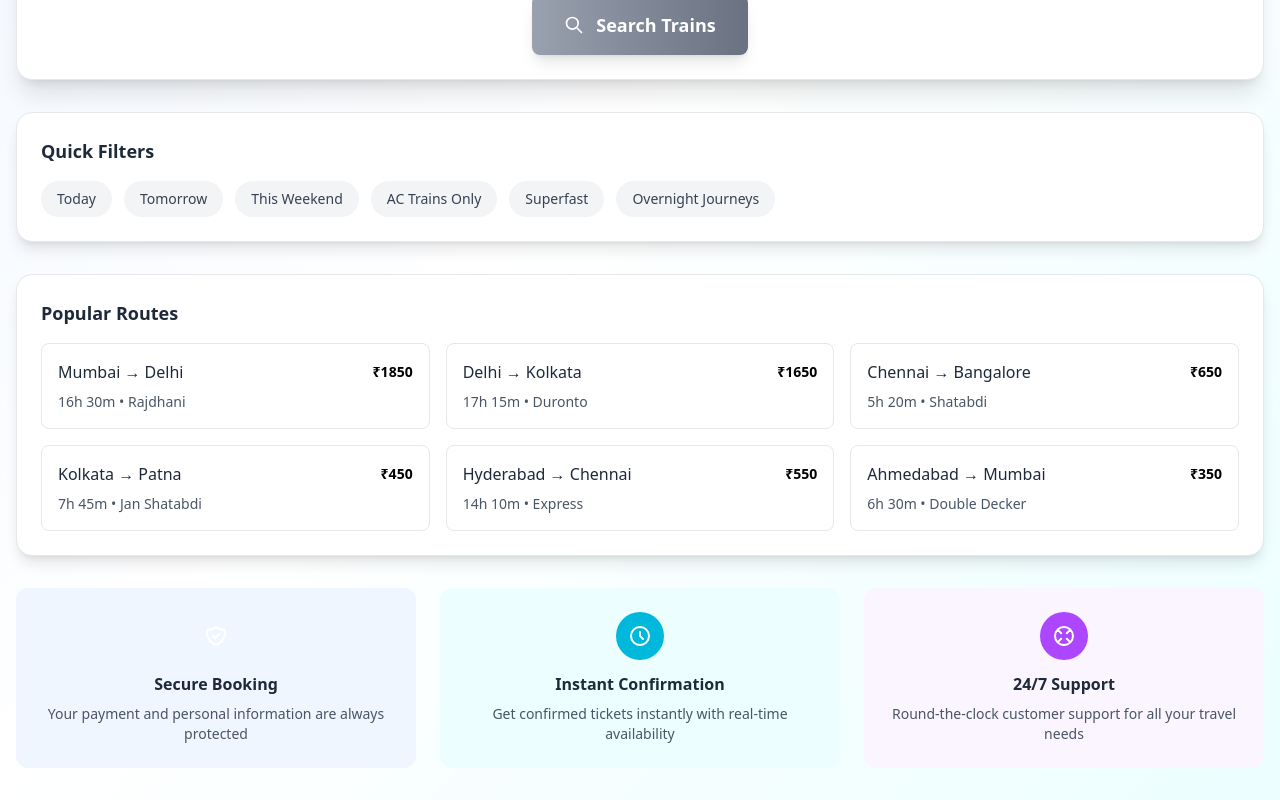
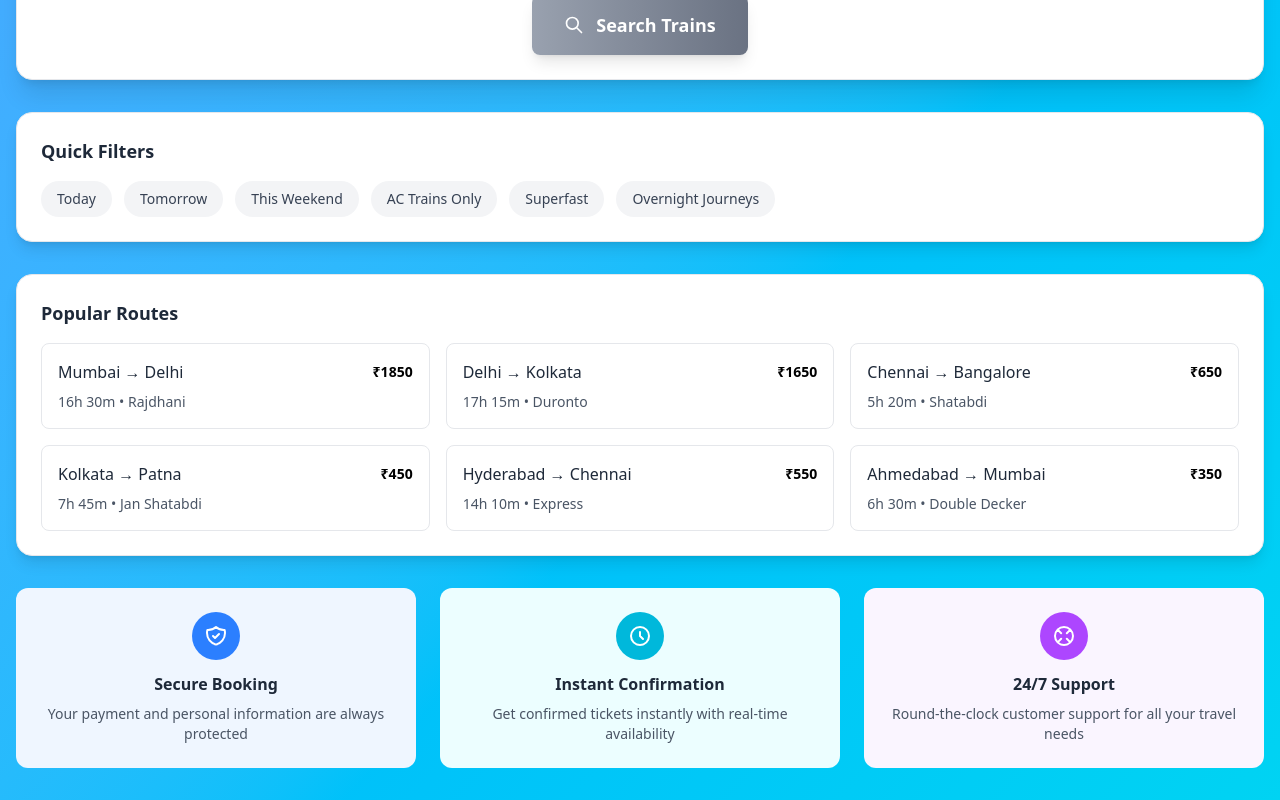
Before and after one commit to vishwajeet161/Journeo, an Angular app in the folder frontend/journeo-ui/: page /train in a window 1280 px wide. Shown: the part 626-1426 px from the top of the page. Built offline with nearby package versions, Linux system fonts and the light colour scheme.

Commit message:
fixed some css issues

```diff
--- a/frontend/journeo-ui/src/app/modules/login-module/login/login.component.html
+++ b/frontend/journeo-ui/src/app/modules/login-module/login/login.component.html
@@ -3,7 +3,7 @@
   <div class="hidden lg:flex lg:w-1/2 bg-cover bg-center relative">
     <div
       class="w-full h-full bg-cover bg-center"
-      style="background-image: url('https://images.unsplash.com/photo-1506929562872-bb421503ef21?ixlib=rb-4.0.3&ixid=M3wxMjA3fDB8MHxwaG90by1wYWdlfHx8fGVufDB8fHx8fA%3D%3D&auto=format&fit=crop&w=2068&q=80');">
+      style="background-image: url('assets/images/train_bg.jpg');">
     </div>
     <div class="absolute inset-0 bg-journeo-navy bg-opacity-60"></div>
     <div class="absolute bottom-10 left-10 text-white z-10">
--- a/frontend/journeo-ui/src/app/modules/train-ticket-module/train-ticket/train-ticket.component.html
+++ b/frontend/journeo-ui/src/app/modules/train-ticket-module/train-ticket/train-ticket.component.html
@@ -1,5 +1,5 @@
 <!-- Train Booking Section -->
-<section class="min-h-screen bg-gradient-to-br from-blue-50 via-white to-cyan-50 py-8">
+<section class="min-h-screen bg-gradient-to-br from-blue-400 via-white-400 to-cyan-400 py-8">
   <div class="container mx-auto px-4 max-w-6xl">
 
     <!-- Page Header -->
@@ -165,7 +165,7 @@
         <button
           *ngFor="let filter of quickFilters"
           (click)="applyQuickFilter(filter)"
-          class="px-4 py-2 bg-gray-100 hover:bg-journeo-blue hover:text-white text-gray-700 rounded-full text-sm font-medium transition-all duration-200"
+          class="px-4 py-2 bg-gray-100 hover:bg-blue-500 hover:text-white text-gray-700 rounded-full text-sm font-medium transition-all duration-200"
         >
           {{ filter.name }}
         </button>
@@ -193,7 +193,7 @@
     <!-- Info Section -->
     <div class="mt-8 grid grid-cols-1 md:grid-cols-3 gap-6">
       <div class="text-center p-6 bg-blue-50 rounded-xl">
-        <div class="w-12 h-12 bg-journeo-blue rounded-full flex items-center justify-center mx-auto mb-3">
+        <div class="w-12 h-12 bg-blue-500 rounded-full flex items-center justify-center mx-auto mb-3">
           <svg class="w-6 h-6 text-white" fill="none" stroke="currentColor" viewBox="0 0 24 24">
             <path stroke-linecap="round" stroke-linejoin="round" stroke-width="2" d="M9 12l2 2 4-4m5.618-4.016A11.955 11.955 0 0112 2.944a11.955 11.955 0 01-8.618 3.04A12.02 12.02 0 003 9c0 5.591 3.824 10.29 9 11.622 5.176-1.332 9-6.03 9-11.622 0-1.042-.133-2.052-.382-3.016z"/>
           </svg>
```
